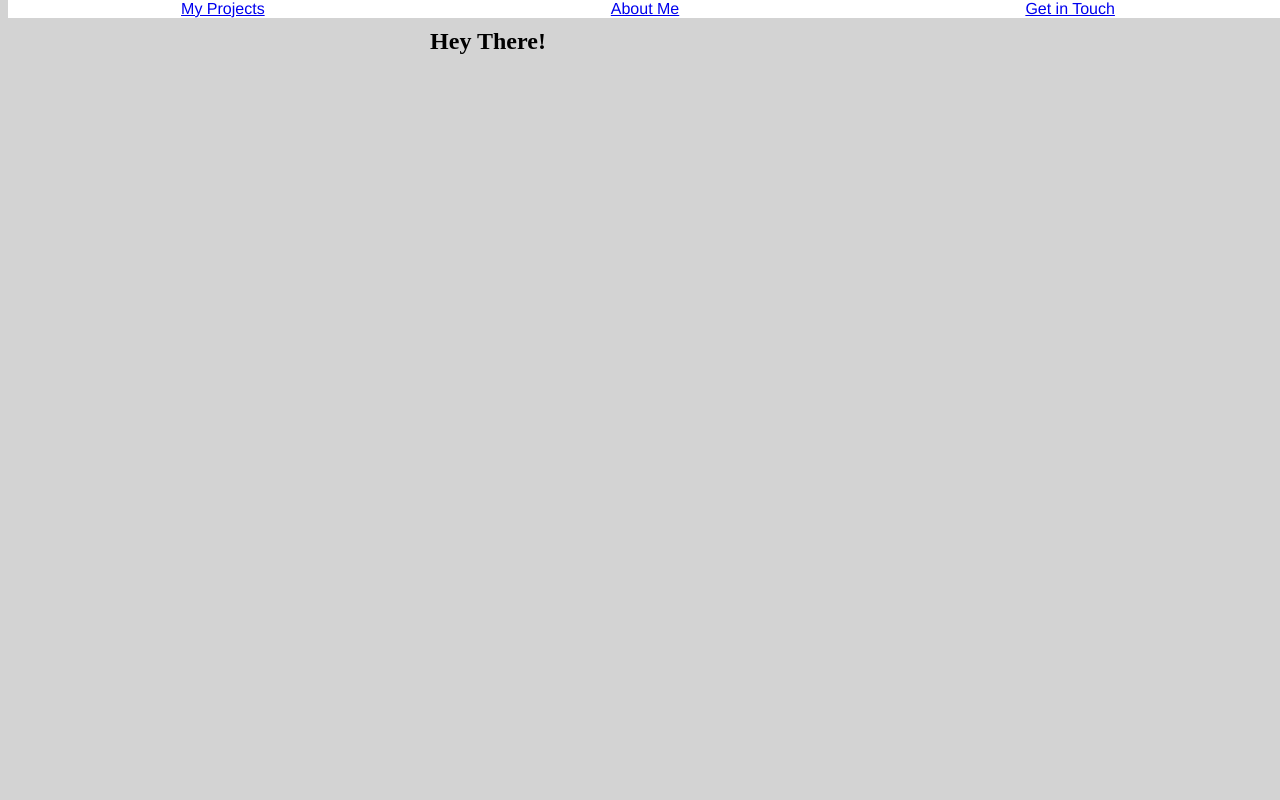
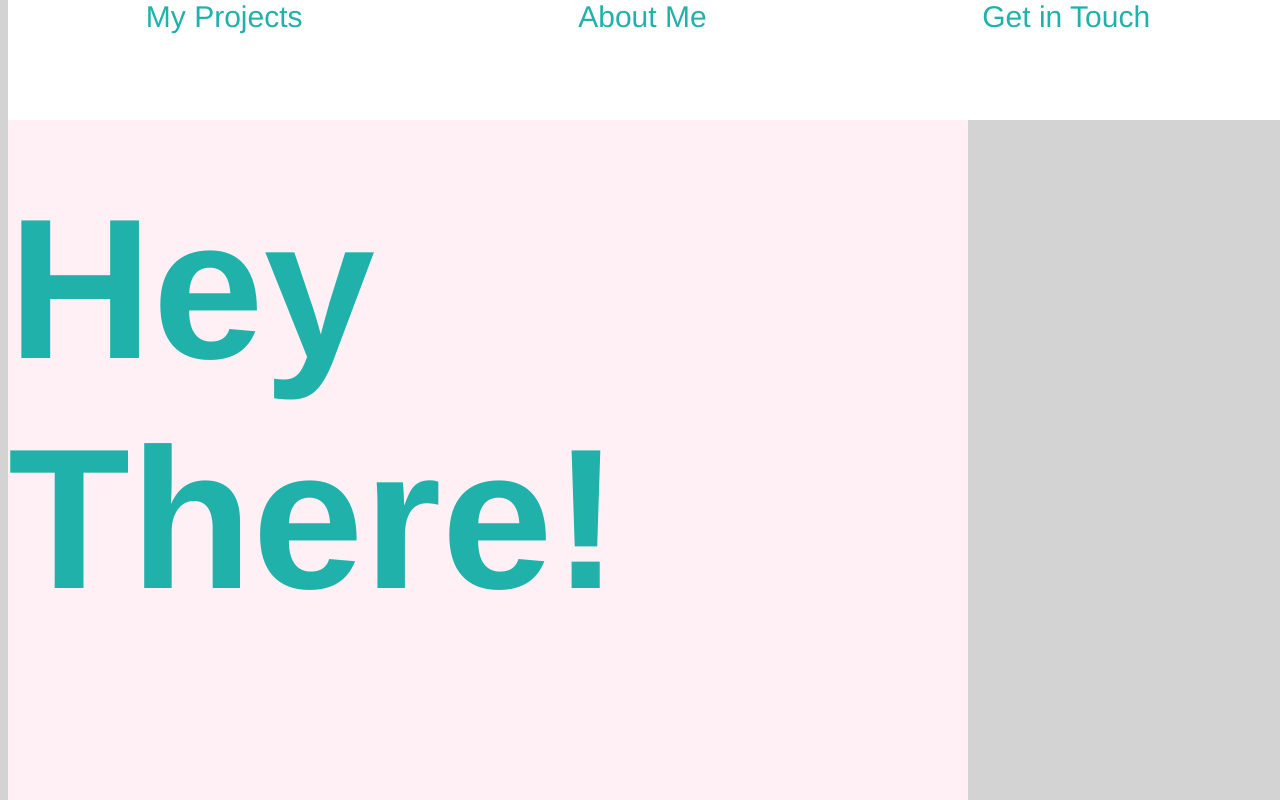
Before and after one commit to meleahgearig/personalportfolio, a plain HTML site: page index.html in a window 1280 px wide. Shown: the top 800 px of the page. Drawn offline with Linux system fonts and the light colour scheme.

Commit message:
stylize welcome page

```diff
--- a/styles/styles.css
+++ b/styles/styles.css
@@ -5,17 +5,38 @@ body{
 #navbar{
     display: flex;
     justify-content: space-around;
-    font-family: helvetica;
     background-color: white;
     position: fixed;
     top: 0px;
     width: 100%;
+    height: 120px;
+}
+
+#navbar, a {
+    color: lightseagreen;
+    font-family: helvetica;
+    font-size: 30px;
+    text-decoration: none;
 }
 
 #welcome-section{
     display: flex;
     justify-content: center;
     height: 100vh;
+    background-color: lavenderblush;
+}
+
+h1{
+    display: flex;
+    justify-content: space-evenly;
+    font-family: Helvetica;
+    font-size: 200px;
+    color: lightseagreen;
+}
+
+img{
+    width: 50%;
+
 }
 
 @media screen {
```
